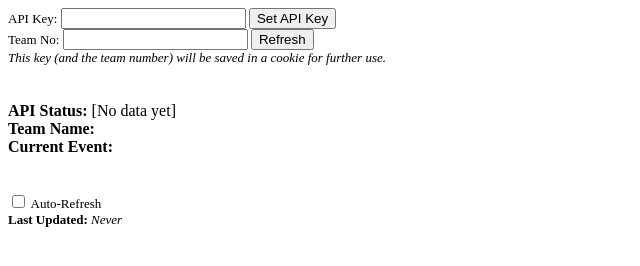
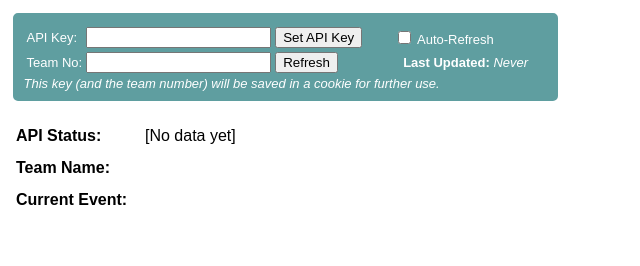
Before and after one commit to sykeben/BlueDash, a plain HTML site: page index.html in a window 1280 px wide. Shown: the whole page, without its empty margins (0-640 px from the left). Drawn offline with nearby package versions, Linux system fonts and the light colour scheme.

Commit message:
UI upgrades.
- Added proper formatting and styles.
- Improved last updated time display.
- Made formatting look modern.
- Under the hood updates for better performance.

```diff
--- a/css/common.css
+++ b/css/common.css
@@ -1,18 +1,17 @@
-.simple-input {
-    display: block;
+body {
     padding: 5px;
-    border: 4px solid #F1B720;
-    border-radius: 5px;
-    color: #333;
-    transition: all 0.3s ease-out;
+    font-family: sans-serif;
 }
 
-.simple-input:hover {
-    border-radius: 8px
+.settings {
+    display: inline-block;
+    padding: 7.5px;
+    border-color: cadetblue; border-style: solid; border-radius: 5px;
+    background-color: cadetblue;
+    font-size: small; color: white;
 }
 
-.simple-input:focus {
-    outline: none;
-    border-radius: 8px;
-    border-color: #EBD292;
+.tbadata {
+    font-size: medium;
+    line-height: 175%;
 }
--- a/index.html
+++ b/index.html
@@ -1,14 +1,14 @@
-<!DOCTYPE html>
-<html>
+<!doctype html>
+<html lang="en">
 
     <head>
 
-        <title>BlueDash</title>
         <link rel="stylesheet" type="text/css" href="css/common.css">
 
+        <title>BlueDash</title>
+
         <script src="https://code.jquery.com/jquery-3.3.1.min.js"></script>
-        <script src="js/cookies.js"></script>
-        <script src="js/tba.js"></script>
+        <script src="js/cookies.js"></script><script src="js/tba.js"></script>
 
         <script>
             function doRefresh() {
@@ -39,25 +39,41 @@
 
     <body>
 
-        <div class="settingsArea" style="font-size: small">
-            API Key: <input type="text" name="apiKeyBox"> <button onclick="setApiKey()" id="apiSetter">Set API Key</button><br>
-            Team No: <input type="number" name="teamBox"> <button onclick="doRefresh()" id="teamSetter">Refresh</button><br>
+        <div class="settings">
+            <table>
+                <tr>
+                    <td>API Key: </td>
+                    <td><input type="text" name="apiKeyBox"> </td>
+                    <td width=115><button type="button" onclick="setApiKey()" id="apiSetter">Set API Key</button></td>
+                    <td width=150><input type="checkbox" class="autoRefresh" value="autoRefresh"> Auto-Refresh</td>
+                </tr>
+                <tr>
+                    <td>Team No: </td>
+                    <td><input type="number" name="teamBox"> </td>
+                    <td><button type="button" onclick="doRefresh()" id="teamSetter">Refresh</button></td>
+                    <td style="padding-left: 10px;"><b>Last Updated:</b> <span id="lastUpdated"><i>Never</i></span></td>
+                </tr>
+            </table>
             <i>This key (and the team number) will be saved in a cookie for further use.</i>
         </div>
 
         <br><br>
 
-        <div class="dataArea" style="font-size: medium">
-            <b>API Status:</b> <span id="apiStatus">[No data yet]</span><br>
-            <b>Team Name:</b> <span id="teamName"></span><br>
-            <b>Current Event:</b> <span id="currentEvent"></span>
-        </div>
-
-        <br><br>
-
-        <div class="statusArea" style="font-size: small">
-            <input type="checkbox" class="autoRefresh" value="autoRefresh"> Auto-Refresh<br>
-            <b>Last Updated:</b> <span id="lastUpdated"><i>Never</i></span>
+        <div class="tbadata">
+            <table>
+                <tr>
+                    <td width=125><b>API Status:</b> </td>
+                    <td><span id="apiStatus">[No data yet]</span></td>
+                </tr>
+                <tr>
+                    <td><b>Team Name:</b> </td>
+                    <td><span id="teamName"></span></td>
+                </tr>
+                <tr>
+                    <td><b>Current Event:</b> </td>
+                    <td><span id="currentEvent"></span></td>
+                </tr>
+            </table>
         </div>
 
     </body>
--- a/js/tba.js
+++ b/js/tba.js
@@ -7,7 +7,9 @@ function refreshTBA() {
     var currentDate = new Date(); var currentYear = currentDate.getFullYear();
 
     // LAST REFRESHED TIME
-    document.getElementById("lastUpdated").innerHTML = currentDate.toTimeString();
+    timeElement = document.getElementById("lastUpdated");
+    timeElement.innerHTML = currentDate.toLocaleTimeString().split(" ")[0];
+
 
     // DATA STREAM STATUS
     jQuery.ajax({
@@ -23,8 +25,10 @@ function refreshTBA() {
         },
         error: function(data) {
             element = document.getElementById("apiStatus");
-            element.innerHTML = "<i>[Error]</i>"
-            alert("[ERROR]\nCannot get data.");
+            element.innerHTML = "<i>[Error]</i>";
+            if (!(jQuery(".autoRefresh:checked").val() == "autoRefresh")) {
+                alert("[ERROR]\nCannot get data.");
+            }
         }
     });
 
@@ -40,7 +44,9 @@ function refreshTBA() {
             if (document.getElementById("apiStatus").innerHTML != "<i>[Error]</i>") {
                 element = document.getElementById("teamName");
                 element.innerHTML = "<i>[Invalid Team]</i>";
-                alert("[ERROR]\nInvalid Team #.");
+                if (!(jQuery(".autoRefresh:checked").val() == "autoRefresh")) {
+                    alert("[ERROR]\nInvalid team #.");
+                }
             }
         }
     });
```
